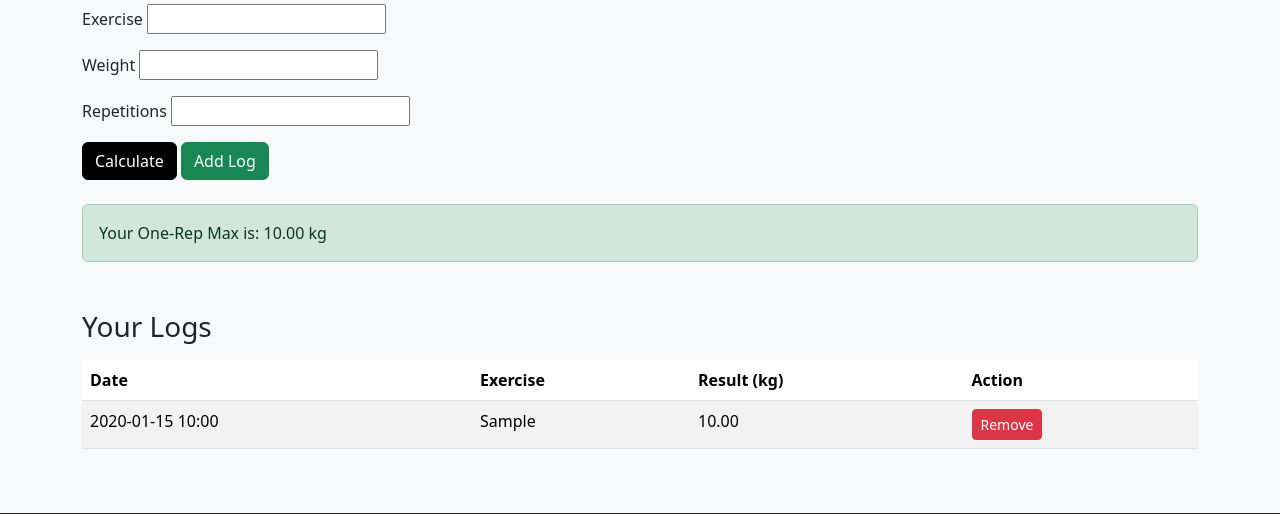
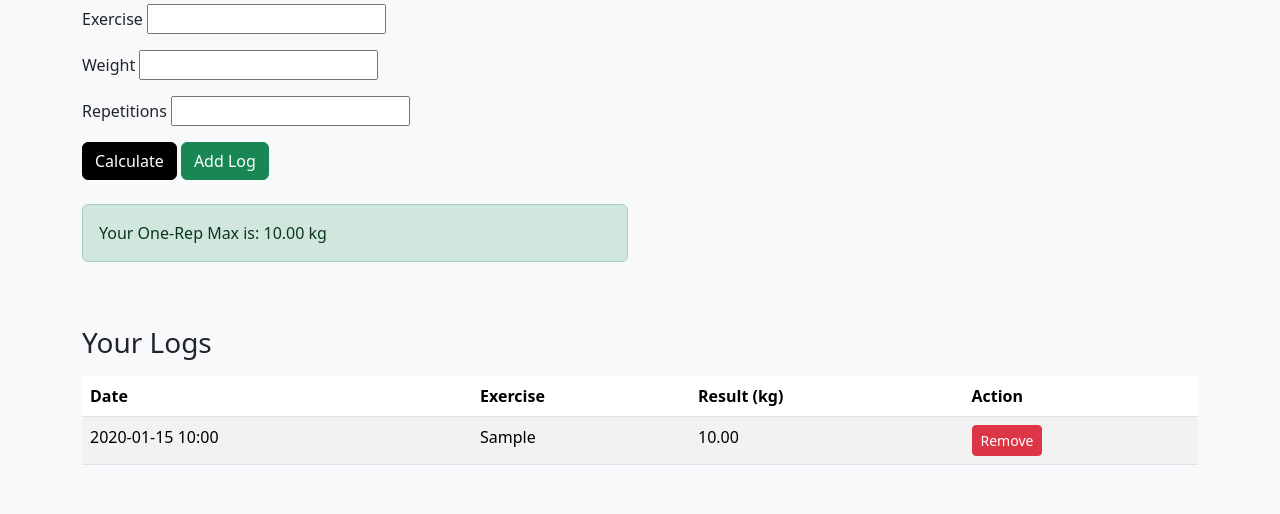
Before and after one commit to Zapryanovx/Shredded-Monty-Python, a Django app: template templates/calculators/one_rep_max.html in a window 1280 px wide. Shown: the part 266-780 px from the top of the page. Run offline with Django 5.2, Linux system fonts and the light colour scheme; the template is opened without the code that fills it: most values are stand-ins (such as "Sample title", 1, 10 or a date in 2020); form fields are guessed from the names that the template uses.

Commit message:
Update one_rep_max.html

```diff
--- a/templates/calculators/one_rep_max.html
+++ b/templates/calculators/one_rep_max.html
@@ -1,6 +1,11 @@
 {% extends 'base.html' %}
+{% load static %}
 
 {% block title %}One-Rep Max Calculator{% endblock %}
+
+{% block extra_css %}
+<link href="{% static 'css/calculators_format.css' %}" rel="stylesheet">
+{% endblock %}
 
 {% block content %}
 <div class="content pt-5">
@@ -10,6 +15,8 @@
                 <h1>One-Rep Max Calculator</h1>
                 <p>Calculate your one-rep max weight using the form below:</p>
             </div>
+            <div class="row">
+                <div class="col-md-6 fade-in">
                     <form method="post" class="fade-in">
                         {% csrf_token %}
                         <div class="mb-3">
@@ -34,6 +41,8 @@
                         Your One-Rep Max is: {{ result|floatformat:2 }} kg
                     </div>
                     {% endif %}
+                </div>
+            </div>
             {% if logs %}
             <div class="mt-5 fade-in">
                 <h3>Your Logs</h3>
```
Lines whose indentation alone changed are shown as unchanged.
